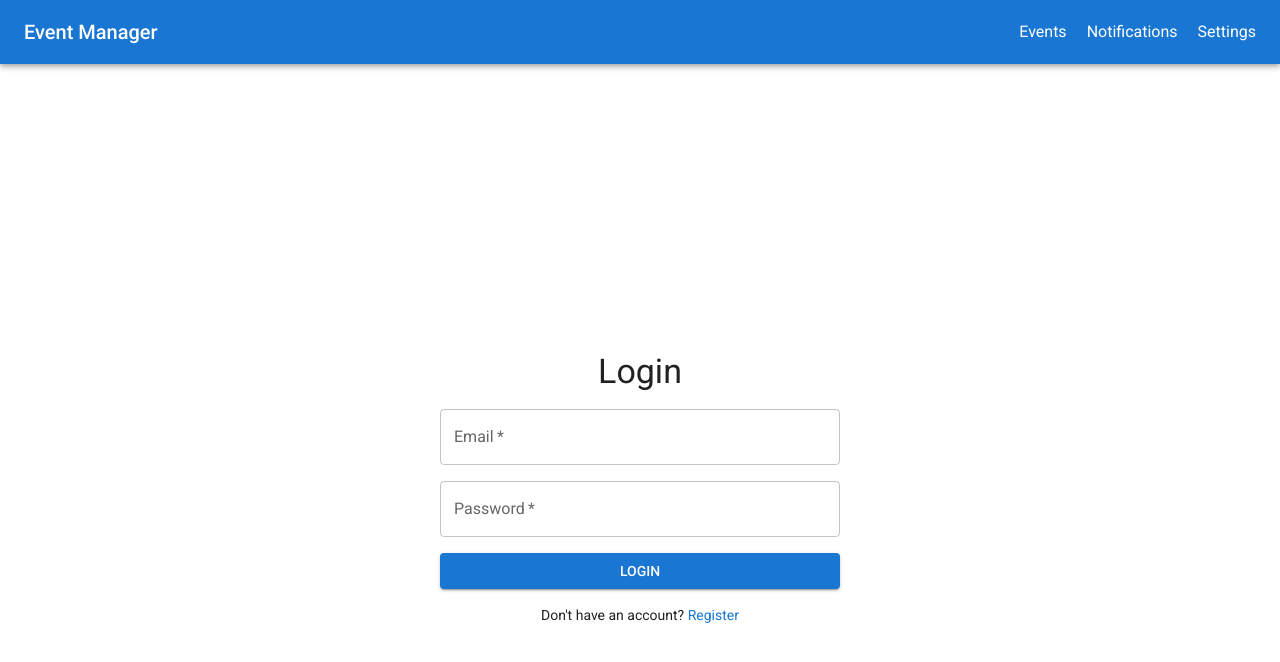
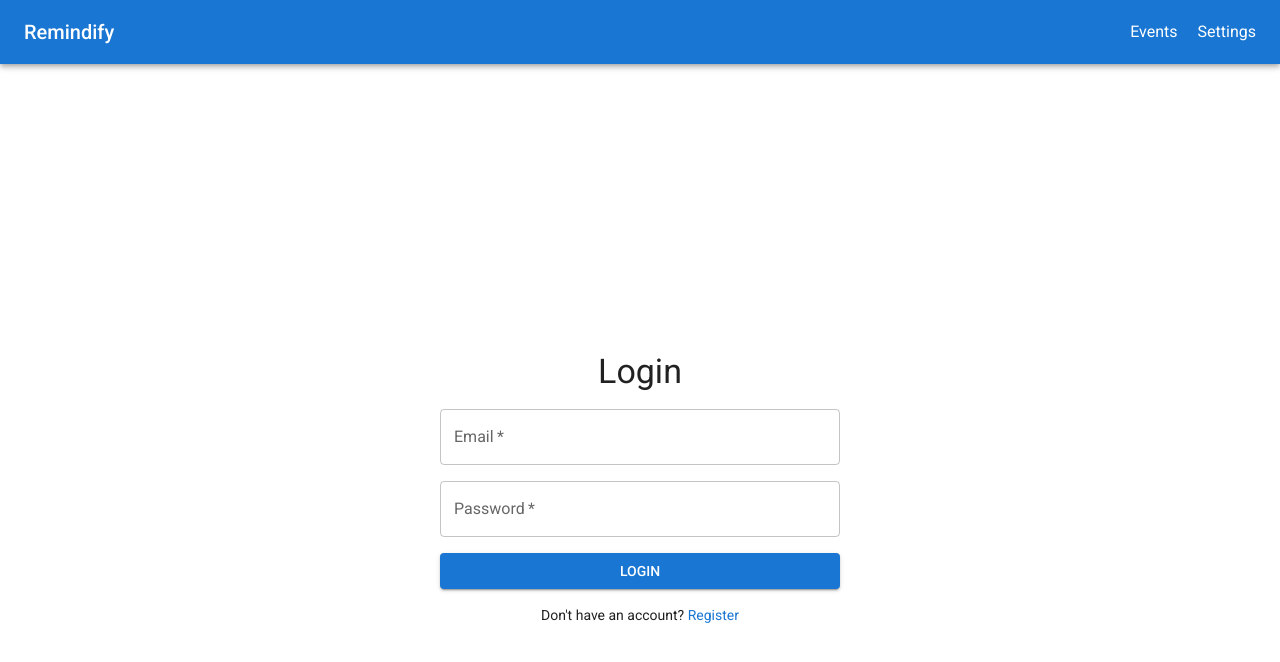
Before and after one commit to czhexg/Remindify, a Next.js app in the folder remindify/: page /auth/login in a window 1280 px wide. Shown: the top 662 px of the page. Built offline with nearby package versions, Linux system fonts and the light colour scheme; what @mui/material-nextjs would draw is missing.

Commit message:
fix: minor edits to navbar and hoc

```diff
--- a/remindify/app/components/hoc/withAuth.tsx
+++ b/remindify/app/components/hoc/withAuth.tsx
@@ -28,7 +28,7 @@ function withAuth<P = object>(WrappedComponent: ComponentType<P>) {
 
             // prettier-ignore
             // Call api to refresh the token.
-            const response = await fetch("/api/auth/refresh", {
+            const response = await fetch("http://localhost:3000/api/auth/refresh", {
                 method: "POST",
                 headers: {
                     "Content-Type": "application/json",
@@ -36,9 +36,7 @@ function withAuth<P = object>(WrappedComponent: ComponentType<P>) {
             });
 
             if (!response.ok) {
-                console.error(
-                    "Failed to refresh token. Redirecting to login..."
-                );
+                console.log("Failed to refresh token. Redirecting to login...");
                 redirect("/auth/login");
             }
 
--- a/remindify/app/components/navbar.tsx
+++ b/remindify/app/components/navbar.tsx
@@ -14,7 +14,7 @@ export default function Navbar() {
                             color: "white",
                         }}
                     >
-                        Event Manager
+                        Remindify
                     </Link>
                 </Typography>
                 <Link
@@ -27,7 +27,7 @@ export default function Navbar() {
                 >
                     Events
                 </Link>
-                <Link
+                {/* <Link
                     href="/notifications"
                     style={{
                         textDecoration: "none",
@@ -36,7 +36,7 @@ export default function Navbar() {
                     }}
                 >
                     Notifications
-                </Link>
+                </Link> */}
                 <Link
                     href="/settings"
                     style={{
```
